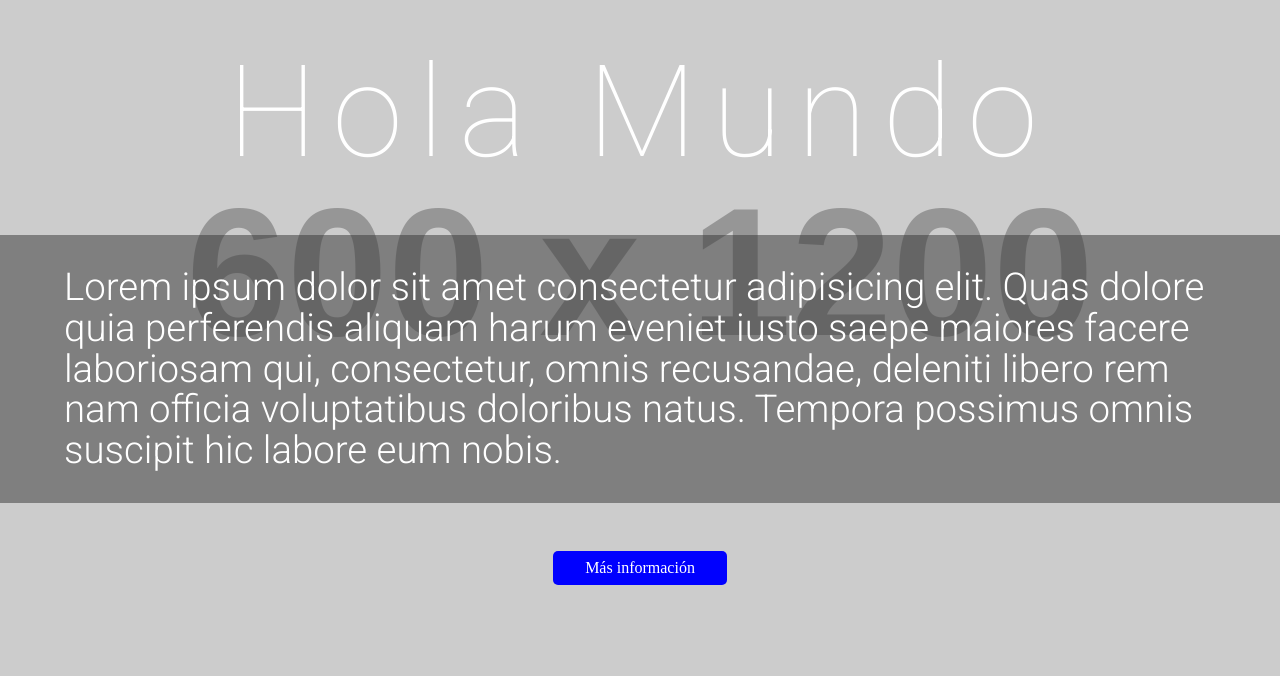
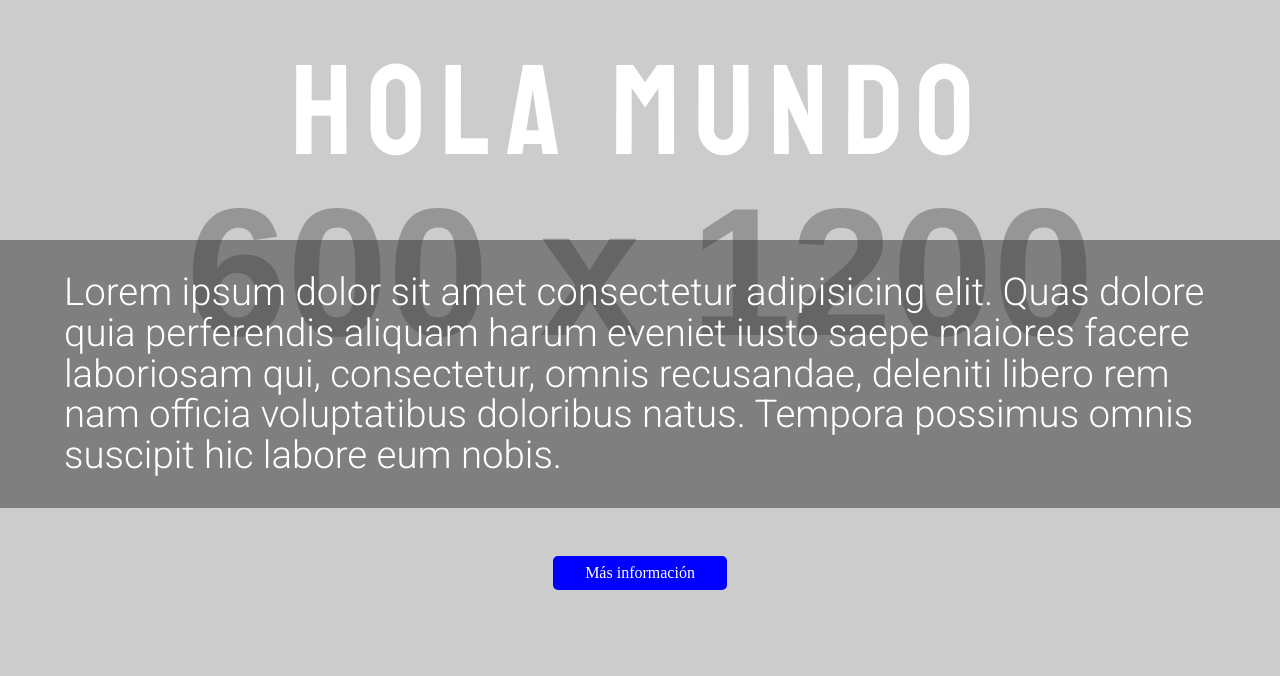
Before and after one commit to LiquidArtDevelopers/PROYECTO-1-MI-PANADERIA, a plain HTML site: page index.html in a window 1280 px wide. Shown: the part 113-789 px from the top of the page. Drawn offline with Linux system fonts and the light colour scheme; placeholder pictures from the web are drawn by us.

Commit message:
Clase 04 - añadir fuentes

```diff
--- a/css/miestilo.css
+++ b/css/miestilo.css
@@ -8,6 +8,10 @@
 @font-face {
   font-family:"roboto" ;
   src: url("../fonts/Roboto-VariableFont_wdth\,wght.ttf");
+}
+@font-face {
+  font-family:"staatliches" ;
+  src: url("../fonts/Staatliches-Regular.ttf");
 }
 
 
@@ -36,7 +40,7 @@ header{
     background-color: rgba(59, 59, 59, 0.53);
     color: white;
     padding: 2rem 4rem;
-    font-family: roboto;
+    font-family: "roboto";
     font-size: clamp(0.9rem, 3vw, 3rem);
     line-height: clamp(1.1rem, 3.2vw, 3.3rem);
     font-weight: 300;
@@ -64,7 +68,7 @@ header{
 h1{
   color: rgb(255, 255, 255);
   font-size: clamp(2rem,10vw,15rem);
-  font-family: roboto;
+  font-family: "staatliches";
   font-weight: 100;
   letter-spacing: 15px;
 }
```
Also changed, not shown: fonts/Staatliches-Regular.ttf (added).
